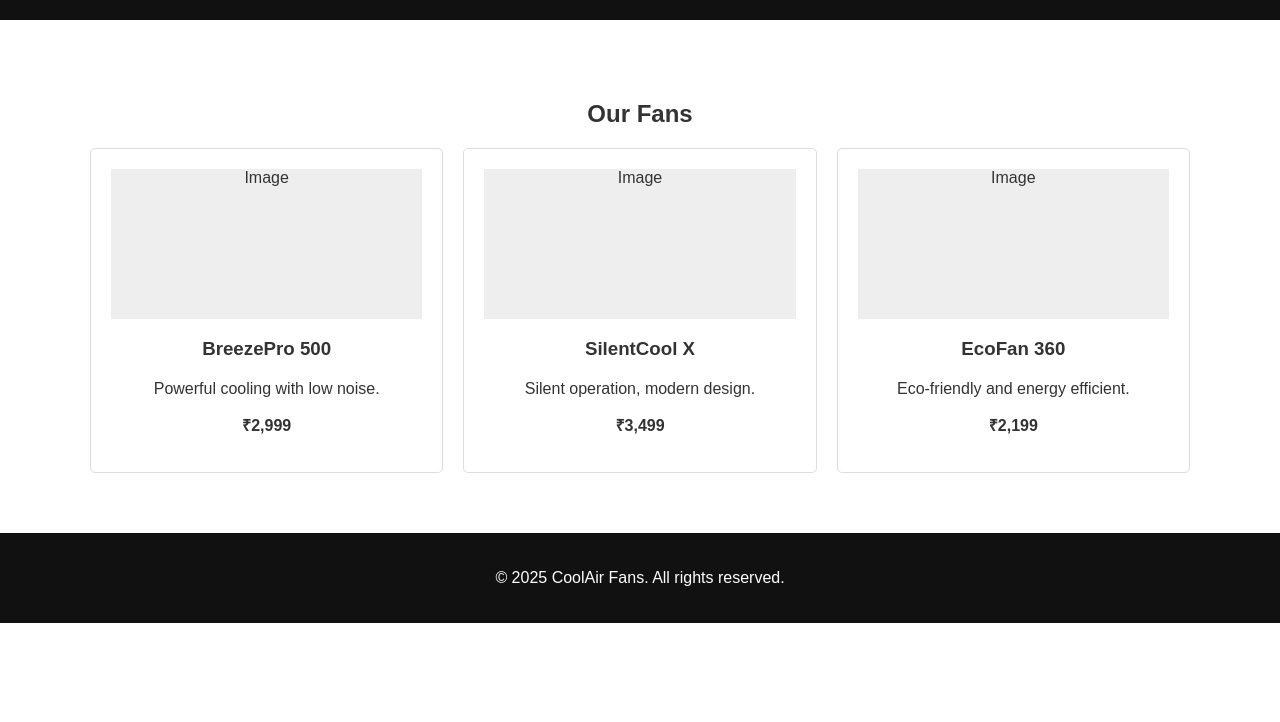
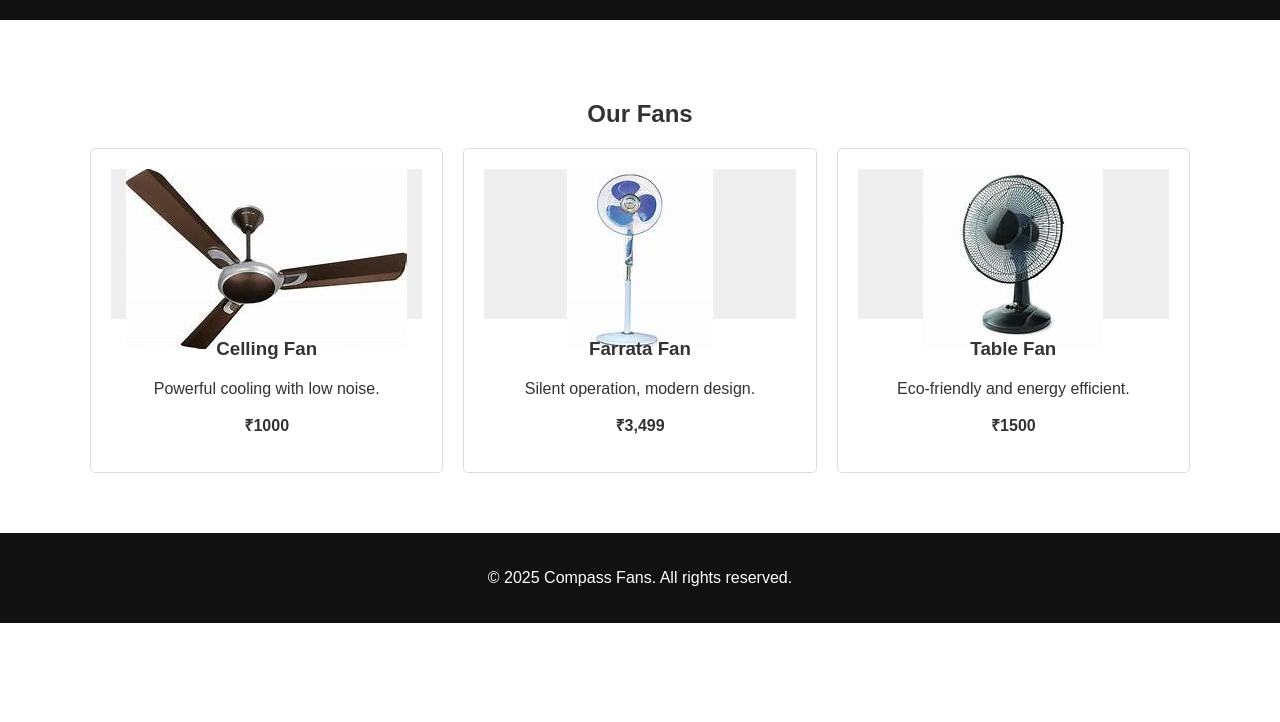
Before and after one commit to ct-ashu/CompssFan, a plain HTML site: page products.html in a window 1280 px wide. Shown: the part 78-800 px from the top of the page. Drawn offline with Linux system fonts and the light colour scheme.

Commit message:
updated to Compass

```diff
--- a/products.html
+++ b/products.html
@@ -3,13 +3,13 @@
 <head>
   <meta charset="UTF-8">
   <meta name="viewport" content="width=device-width, initial-scale=1.0" />
-  <title>Products | CoolAir Fans</title>
+  <title>Products | Compass Fans</title>
   <link rel="stylesheet" href="style.css" />
 </head>
 <body>
   <nav>
     <div class="container">
-      <h1>CoolAir Fans</h1>
+      <h1>Compass Fans</h1>
       <ul>
         <li><a href="index.html">Home</a></li>
         <li><a href="products.html">Products</a></li>
@@ -23,28 +23,28 @@
   <h2 style="text-align:center;">Our Fans</h2>
   <div class="grid">
     <div class="card">
-      <div style="height:150px; background:#eee; margin-bottom:15px;">Image</div>
-      <h3>BreezePro 500</h3>
+      <div style="height:150px; background:#eee; margin-bottom:15px;"><img src="Celling Fan.jpg" alt="celling fan"></div>
+      <h3>Celling Fan</h3>
       <p>Powerful cooling with low noise.</p>
-      <p><strong>₹2,999</strong></p>
+      <p><strong>₹1000</strong></p>
     </div>
     <div class="card">
-      <div style="height:150px; background:#eee; margin-bottom:15px;">Image</div>
-      <h3>SilentCool X</h3>
+      <div style="height:150px; background:#eee; margin-bottom:15px;"><img src="FARATA FAN.jpg" alt="Farrata fan"></div>
+      <h3>Farrata Fan </h3>
       <p>Silent operation, modern design.</p>
       <p><strong>₹3,499</strong></p>
     </div>
     <div class="card">
-      <div style="height:150px; background:#eee; margin-bottom:15px;">Image</div>
-      <h3>EcoFan 360</h3>
+      <div style="height:150px; background:#eee; margin-bottom:15px;"><img src="Table Fan.jpg" alt="Table Fan "></div>
+      <h3>Table Fan </h3>
       <p>Eco-friendly and energy efficient.</p>
-      <p><strong>₹2,199</strong></p>
+      <p><strong>₹1500</strong></p>
     </div>
   </div>
 </section>
 
   <footer>
-    <p>&copy; 2025 CoolAir Fans. All rights reserved.</p>
+    <p>&copy; 2025 Compass Fans. All rights reserved.</p>
   </footer>
 </body>
 </html>
```
Also changed, not shown: about.html (+5 -5 lines), contact.html (+5 -12 lines), index.html (+4 -3 lines), thank-you.html (+2 -2 lines), Celling Fan.jpg (added), FARATA FAN.jpg (added), Fan.jpg (added), Table Fan.jpg (added).
